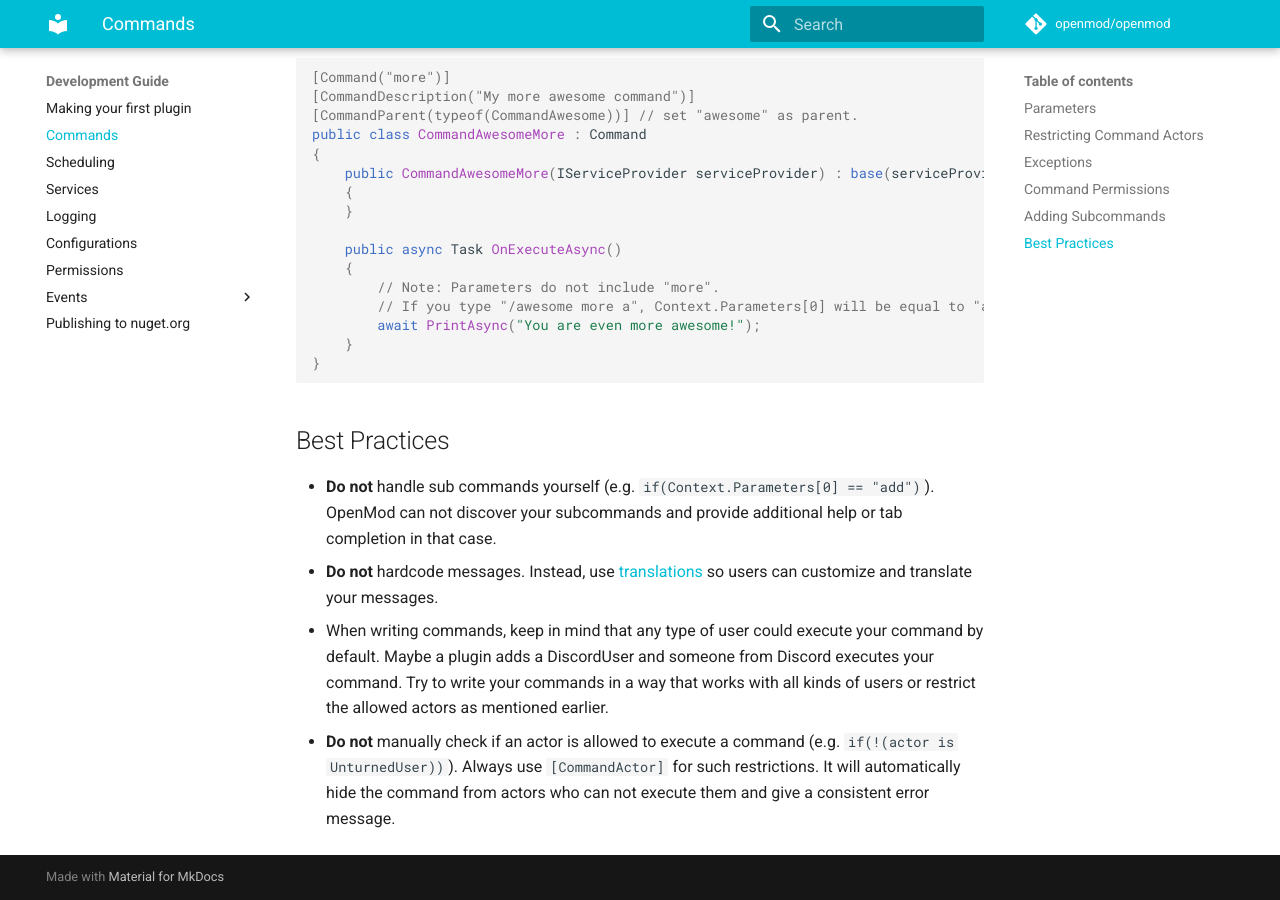
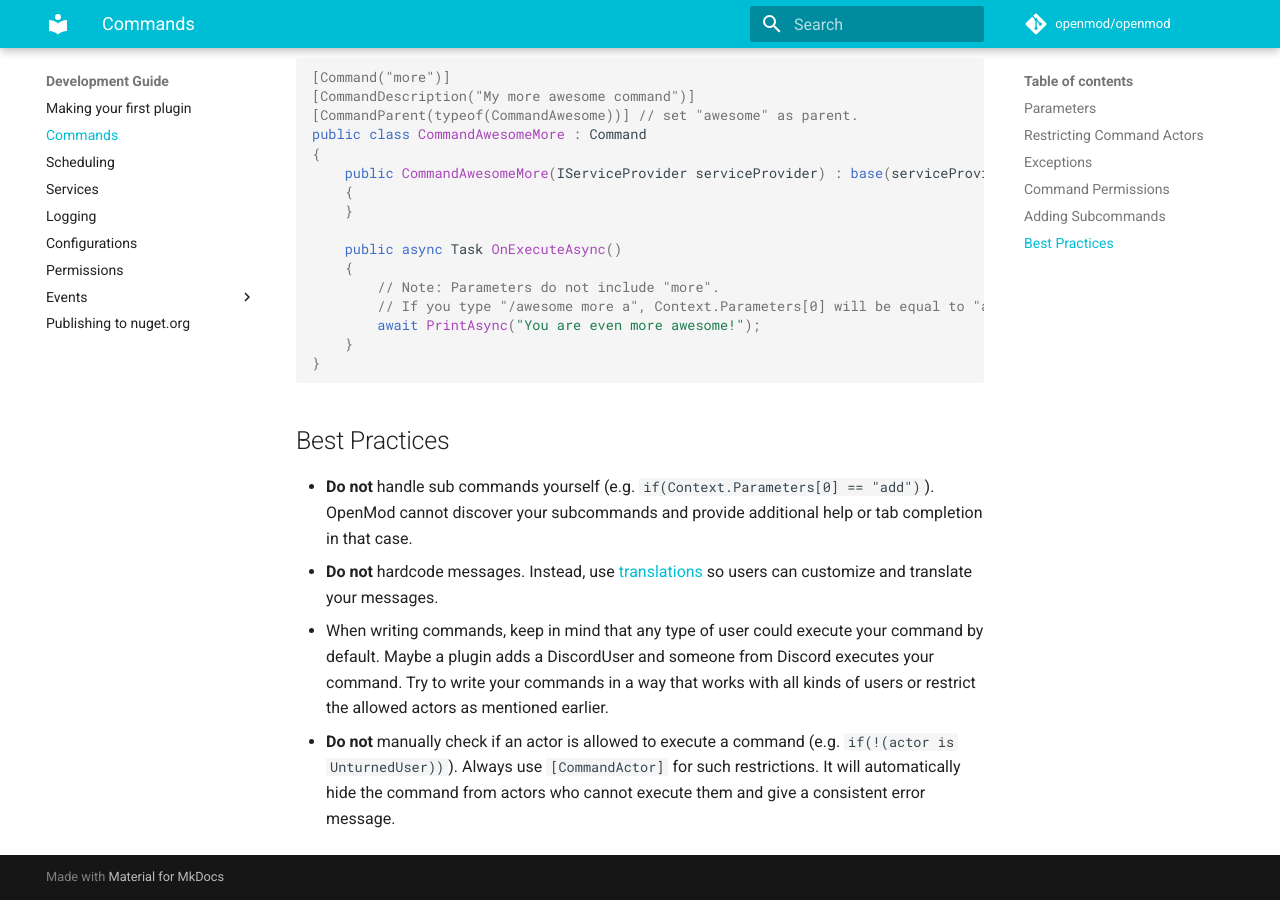
Before and after one commit to openmod/openmod-docs, an MkDocs documentation site: the page built from content/development-guide/commands.md, in a window 1280 px wide and 900 px high, scrolled down 3530 px. Built offline with MkDocs 1.6.1 and Material for MkDocs 9.7.7, drawn with Linux system fonts in a browser that asks for light colours; comment, search, counter and statistics services are not loaded; old or Windows-style settings are respelled for this version of MkDocs; some of the changed text lies outside the part shown.

Commit message:
Replaced 'can not' with 'cannot'
'Cannot' is more commonly used in modern English. This commit isn't necessary and is only a revision.

````diff
--- a/content/development-guide/commands.md
+++ b/content/development-guide/commands.md
@@ -103,7 +103,7 @@ public async Task OnExecuteAsync()
 
     if(count < 1)
     {
-        throw new UserFriendlyException("Count can not be negative!");
+        throw new UserFriendlyException("Count cannot be negative!");
     }
 
     await PrintAsync($"{player} is {amount}x awesome!");
@@ -111,7 +111,7 @@ public async Task OnExecuteAsync()
 ```
 
 ## Command Permissions
-By design and for consistency reasons, you can not define a command permission manually. OpenMod will automatically assign a permission to the command instead. You can use the `help <yourcommand>` command to figure out what the base permission for your command is.
+By design and for consistency reasons, you cannot define a command permission manually. OpenMod will automatically assign a permission to the command instead. You can use the `help <yourcommand>` command to figure out what the base permission for your command is.
 
 Assume you want to restrict the `awesome` command if the count is more than 10. This is how you would do it:
 ```c#
@@ -153,7 +153,7 @@ public class CommandAwesomeMore : Command
 ```
 
 ## Best Practices
-* **Do not** handle sub commands yourself (e.g. `if(Context.Parameters[0] == "add")`). OpenMod can not discover your subcommands and provide additional help or tab completion in that case.
+* **Do not** handle sub commands yourself (e.g. `if(Context.Parameters[0] == "add")`). OpenMod cannot discover your subcommands and provide additional help or tab completion in that case.
 * **Do not** hardcode messages. Instead, use [translations](../translations.md) so users can customize and translate your messages.
 * When writing commands, keep in mind that any type of user could execute your command by default. Maybe a plugin adds a DiscordUser and someone from Discord executes your command. Try to write your commands in a way that works with all kinds of users or restrict the allowed actors as mentioned earlier.
-* **Do not** manually check if an actor is allowed to execute a command (e.g. `if(!(actor is UnturnedUser))`). Always use `[CommandActor]` for such restrictions. It will automatically hide the command from actors who can not execute them and give a consistent error message.
+* **Do not** manually check if an actor is allowed to execute a command (e.g. `if(!(actor is UnturnedUser))`). Always use `[CommandActor]` for such restrictions. It will automatically hide the command from actors who cannot execute them and give a consistent error message.
````
Also changed, not shown: content/development-guide/publishing-to-nuget.md (+1 -1 lines), content/user-guide/permissions.md (+1 -1 lines).
